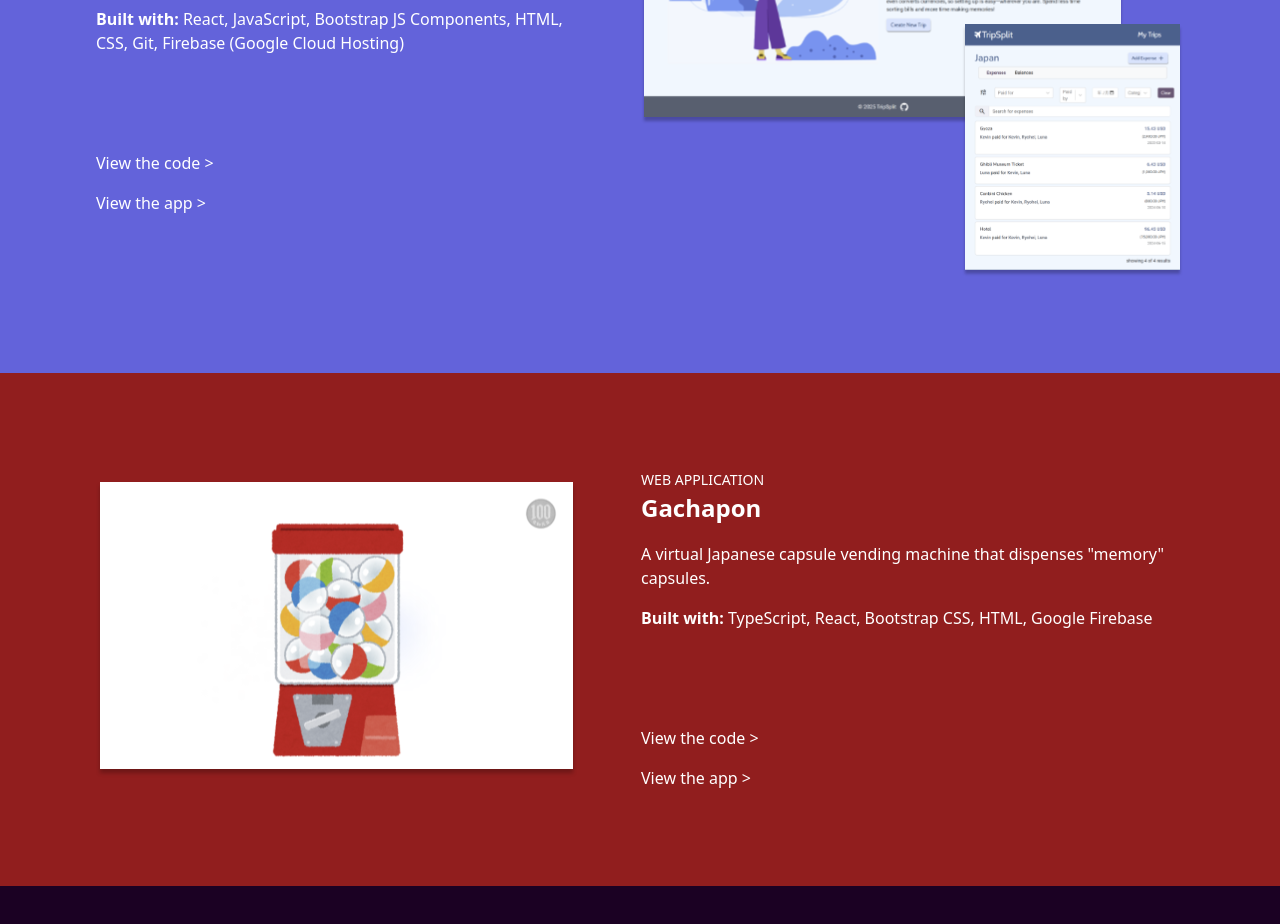
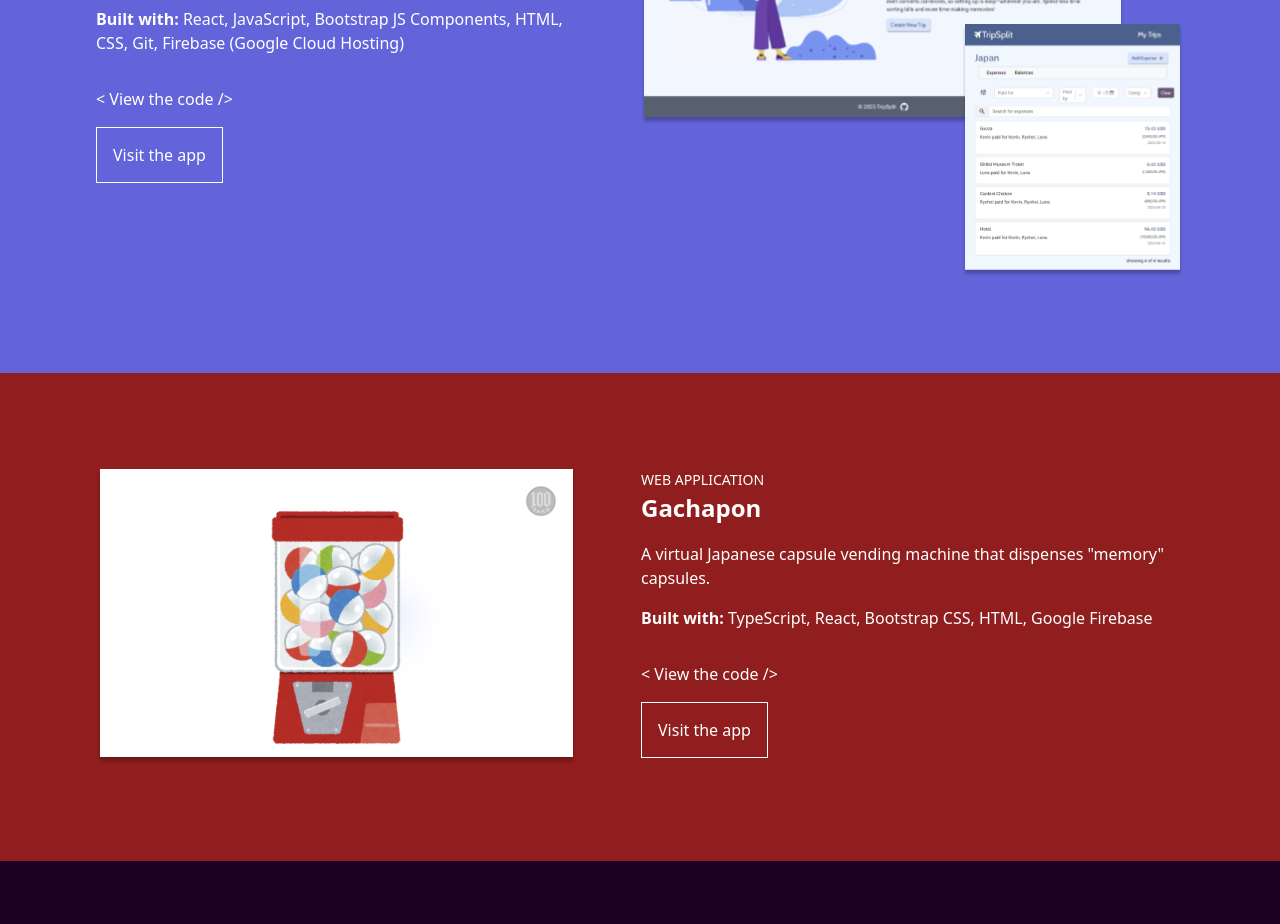
Before and after one commit to bonglrob/portfolio, a React (Vite) app: page / in a window 1280 px wide. Shown: the part 1920-2844 px from the top of the page. Built offline with nearby package versions, Linux system fonts and the light colour scheme.

Commit message:
add button styles for 'visit the app'

```diff
--- /dev/null
+++ b/src/components/Button.tsx
@@ -0,0 +1,19 @@
+import "../styles/App.css";
+
+interface ButtonProps {
+  url: string;
+}
+
+const Button = ({ url }: ButtonProps) => (
+  <li>
+    <a
+      className="button"
+      href={url}
+      target="_blank"
+    >
+      Visit the app
+    </a>
+  </li>
+);
+
+export default Button;
--- a/src/components/Projects/ProjectGacha.tsx
+++ b/src/components/Projects/ProjectGacha.tsx
@@ -1,3 +1,4 @@
+import Button from "../Button";
 import { styles } from './project.styles';
 
 function ProjectGacha() {
@@ -15,8 +16,8 @@ function ProjectGacha() {
                         </div>
                         <div className="project-links">
                             <ul style={styles.ProjectLinks}>
-                                <li><a href="https://github.com/bonglrob/gachapon" target="_blank">View the code &gt;</a></li>
-                                <li><a href="gachapon-prod.web.app/" target="_blank">View the app &gt;</a></li>
+                                <li><a href="https://github.com/bonglrob/gachapon" target="_blank">&lt; View the code /&gt;</a></li>
+                                <Button url="https://gachapon-prod.web.app/" />
                             </ul>
                         </div>
                     </div>
--- a/src/components/Projects/ProjectTripSplit.tsx
+++ b/src/components/Projects/ProjectTripSplit.tsx
@@ -1,3 +1,4 @@
+import Button from "../Button";
 import { styles } from './project.styles';
 
 function ProjectTripSplit() {
@@ -15,8 +16,8 @@ function ProjectTripSplit() {
                         </div>
                         <div className="project-links">
                             <ul style={styles.ProjectLinks}>
-                                <li><a href="https://github.com/bonglrob/trip-expense-tracker" target="_blank">View the code &gt;</a></li>
-                                <li><a href="https://tripsplit-b7.web.app/landing" target="_blank">View the app &gt;</a></li>
+                                <li><a href="https://github.com/bonglrob/trip-expense-tracker" target="_blank">&lt; View the code /&gt;</a></li>
+                                <Button url="https://tripsplit-b7.web.app/landing"/>
                             </ul>
                         </div>
                     </div>
--- a/src/components/Projects/project.styles.ts
+++ b/src/components/Projects/project.styles.ts
@@ -1,3 +1,5 @@
+import { text } from "@fortawesome/fontawesome-svg-core";
+
 const Container = {
     display: 'flex',
     flexWrap: 'wrap',
@@ -32,11 +34,11 @@ const Image = {
 const ProjectLinks = {
     display: 'flex',
     flexDirection: 'column',
-    gap: '1rem',
+    gap: '2rem',
 }
 
 const Content = {
-    marginBottom: '6rem',
+    marginBottom: '2rem',
 }
 
 export const styles = {
--- a/src/styles/App.css
+++ b/src/styles/App.css
@@ -9,6 +9,17 @@
 .text-group {
     animation: fadeIn 2s ease-in-out;
 }
+
+.button {
+    padding: 1rem;
+    border: 1px solid white;
+}
+
+.button:hover {
+    background-color: rgba(27, 1, 35, 0.5);
+    border: 1px solid var(--text-color-hover);
+}
+
 
 .hero {
     display: flex;
@@ -100,10 +111,6 @@
     font-size: 1.5rem;
 }
 
-.social-icons > a:hover {
-    color: var(--text-color-hover);
-}
-
 .footer-contents {
     padding: 2rem;
 }
--- a/src/styles/globals.css
+++ b/src/styles/globals.css
@@ -35,6 +35,10 @@ a {
     text-decoration: none;
 }
 
+a:hover {
+    color: var(--text-color-hover);
+}
+
 img {
     overflow: hidden;
 }
```
